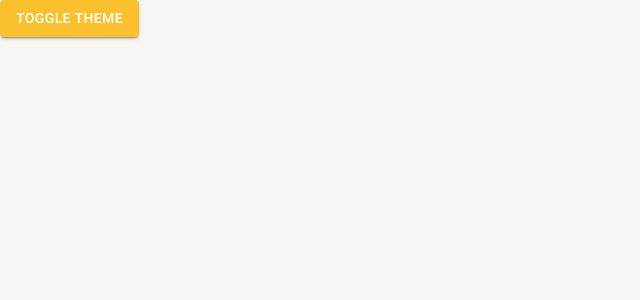
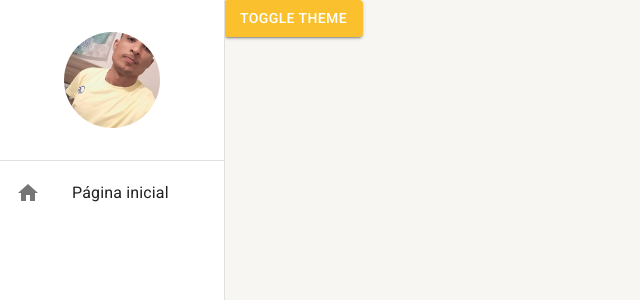
Before and after one commit to JulioNunesDev/typescript-material, a React (Create React App) app: page /pagina-inicial in a window 1280 px wide. Shown: the top 300 px of the page, without its empty margins (0-640 px from the left). Built offline with nearby package versions, Linux system fonts and the light colour scheme.

Commit message:
feat: adicionando menu lateral

```diff
--- a/src/App.tsx
+++ b/src/App.tsx
@@ -1,16 +1,17 @@
 
 import {BrowserRouter} from 'react-router-dom';
 import { AppRoutes } from './routes';
+import { MenuLateral } from './shared/components/menu-lateral/MenuLateral';
 import { AppThemeProvider } from './shared/contexts/ThemeContexts';
 
 
 export const App =()=> {
   return (
     <AppThemeProvider>
-
-
     <BrowserRouter>
+    <MenuLateral>
     <AppRoutes/>
+    </MenuLateral>
     </BrowserRouter>
 
     </AppThemeProvider>
--- a/src/routes/index.tsx
+++ b/src/routes/index.tsx
@@ -4,6 +4,7 @@
 export const AppRoutes =()=>{
     const {toggleTheme} = useAppThemeContext()
     return(
+
     <Routes>
 
         <Route path='/pagina-inicial' element={<Button variant='contained' color='primary' onClick={toggleTheme}>Toggle Theme</Button>}/>
--- /dev/null
+++ b/src/shared/components/menu-lateral/MenuLateral.tsx
@@ -0,0 +1,46 @@
+import { Avatar, Drawer, useTheme, Divider, List, ListItemButton, ListItemIcon, ListItemText, Icon } from "@mui/material";
+import { Box } from "@mui/system";
+import julioft from "../../assets/julio.jpg";
+
+export const MenuLateral: React.FC = ({ children }) => {
+  const theme = useTheme();
+  return (
+    <>
+      <Drawer variant="permanent">
+        <Box width={theme.spacing(28)} height="100%" display='flex' flexDirection='column'>
+          <Box
+            width="100%"
+            height={theme.spacing(20)}
+            alignItems="center"
+            justifyContent="center"
+            display="flex"
+          >
+            <Avatar
+              sx={{ height: theme.spacing(12), width: theme.spacing(12) }}
+              src={julioft}
+            />
+          </Box>
+
+          <Divider />
+
+          <Box flex={1}>
+          <List component="nav">
+          <ListItemButton>
+          <ListItemIcon>
+            <Icon>
+                home
+            </Icon>
+          </ListItemIcon>
+          <ListItemText primary="Página inicial" />
+          </ListItemButton>
+          </List>
+          </Box>
+
+        </Box>
+      </Drawer>
+      <Box height="100vh" marginLeft={theme.spacing(28)}>
+        {children}
+      </Box>
+    </>
+  );
+};
```
Also changed, not shown: src/shared/assets/julio.jpg (added).
